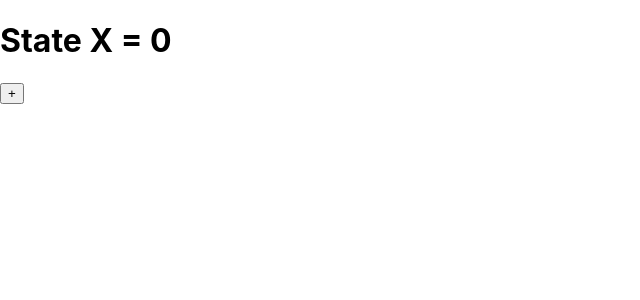
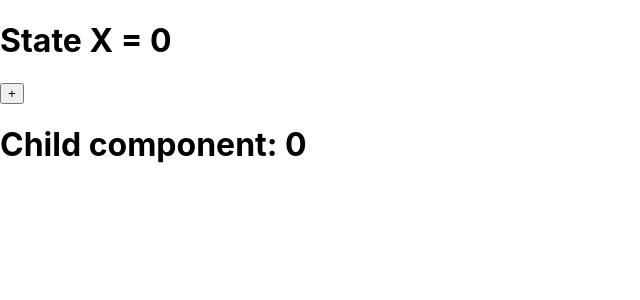
Before and after one commit to pdcourses/learn-react-pd2022, a React (Create React App) app: page / in a window 1280 px wide. Shown: the top 300 px of the page, without its empty margins (0-640 px from the left). Built offline with nearby package versions, Linux system fonts and the light colour scheme.

Commit message:
life methods parent+child

```diff
--- a/src/App.js
+++ b/src/App.js
@@ -1,4 +1,5 @@
 import React, { Component } from 'react'
+import DisplayValue from './Components/DisplayValue';
 
 export default class App extends Component {
   constructor(props) {
@@ -6,27 +7,38 @@ export default class App extends Component {
     this.state = {
        x: 0,
     }
-    console.log('constructor' , this.state.x);
+    console.group('Parent constructor');
+    console.log('state=',this.state.x);
+    console.groupEnd();
   }
   componentDidMount(){
-    console.log('method componentDidMount', this.state.x)
+    console.group('Parent componentDidMount');
+    console.log('state=',this.state.x);
+    console.groupEnd();
   }
   componentDidUpdate(prevProps, prevState){
-    console.log('method componentDidUpdate', this.state.x)
+    console.group('Parent  componentDidUpdate');
+    console.log('state=',this.state.x);
+    console.groupEnd();
   }
   componentWillUnmount(){
     console.log('method componentWillUnmount', this.state.x);
   }
   inc = () => {
     this.setState({x : this.state.x + 1});
-    console.log('inc function', this.state.x)
+    console.group('Parent INC function');
+    console.log('state=',this.state.x);
+    console.groupEnd();
   }
   render() {
-    console.log('render',this.state.x);
+    console.group('Parent  render');
+    console.log('state=',this.state.x);
+    console.groupEnd();
     return (
       <div>
         <h1>State X = {this.state.x}</h1>
         <button onClick={this.inc}>+</button>
+        <DisplayValue x={this.state.x} />
       </div>
     )
   }
--- /dev/null
+++ b/src/Components/DisplayValue/index.jsx
@@ -0,0 +1,34 @@
+import React, { Component } from 'react'
+
+export default class DisplayValue extends Component {
+  constructor(props) {
+    super(props);
+    console.group('Child constructor');
+    console.log('props', this.props);
+    console.groupEnd();
+  }
+  componentDidMount(){
+    console.group('Child componentDidMount');
+    console.log('props', this.props);
+    console.groupEnd();
+  }
+  componentDidUpdate(prevProps, prevState){
+    console.group('Child componentDidUpdate');
+    console.log('props prev', prevProps);
+    console.log('prop new', this.props);
+    console.log('state prev', prevState);
+    console.log('state new', this.state);
+    console.groupEnd();
+  }
+  componentWillUnmount(){}
+  render(){
+    console.group('Child render');
+    console.log('props', this.props);
+    console.groupEnd();
+    return(
+    <>
+      <h1>Child component: {this.props.x}</h1>
+    </>
+  );
+    }
+}
```
